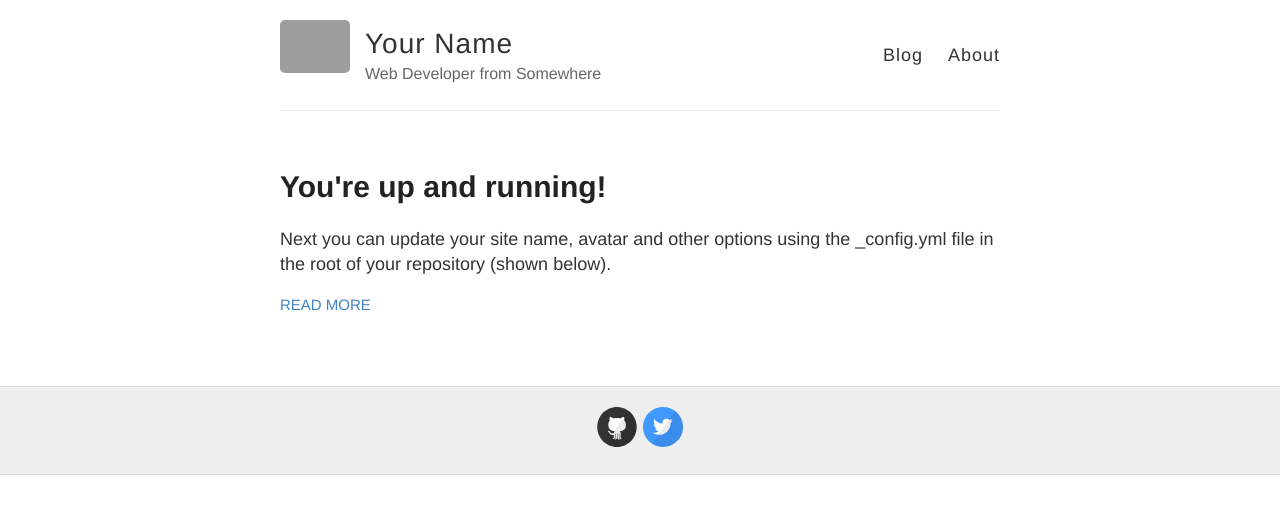
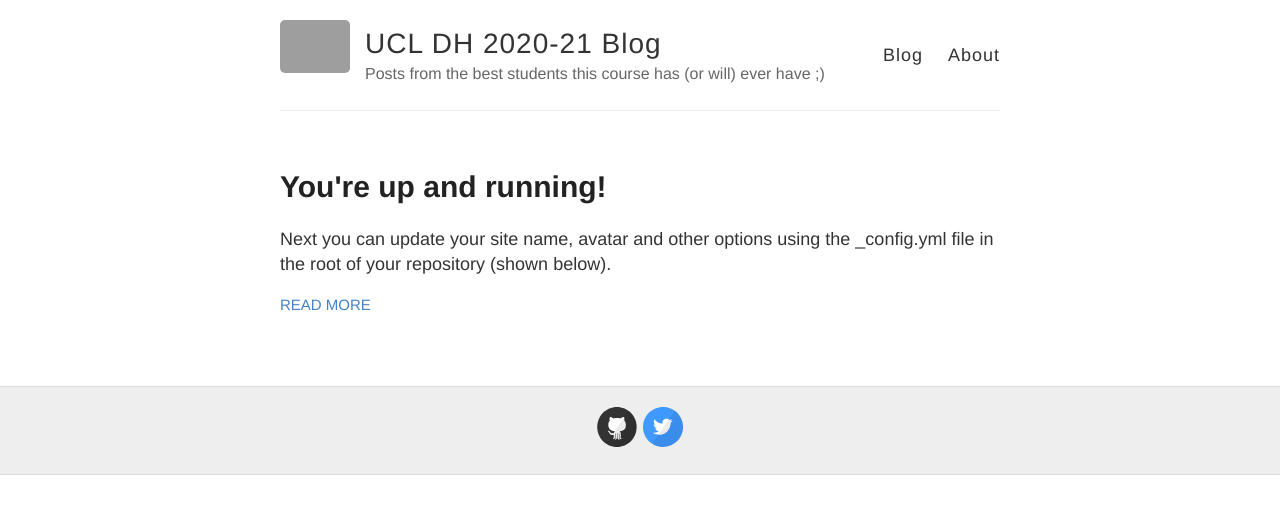
Before and after one commit to elChupaCambra/UCL-DH-Blog, a Jekyll site: the page built from index.html, in a window 1280 px wide. Shown: the top 514 px of the page. Built offline with Jekyll 4.4.1, drawn with Linux system fonts in a browser that asks for light colours; grey boxes are pictures that could not be loaded.

Commit message:
Changing settings

```diff
--- a/_config.yml
+++ b/_config.yml
@@ -3,13 +3,13 @@
 #
 
 # Name of your site (displayed in the header)
-name: Your Name
+name: UCL DH 2020-21 Blog
 
 # Short bio or description (displayed in the header)
-description: Web Developer from Somewhere
+description: Posts from the best students this course has (or will) ever have ;)
 
 # URL of your avatar or profile pic (you could use your GitHub profile pic)
-avatar: https://raw.githubusercontent.com/barryclark/jekyll-now/master/images/jekyll-logo.png
+avatar: https://www.ucl.ac.uk/digital-humanities/sites/digital-humanities/files/styles/xl_image/public/ucldh-logo_0.png?itok=os24KijG
 
 #
 # Flags below are optional
```
